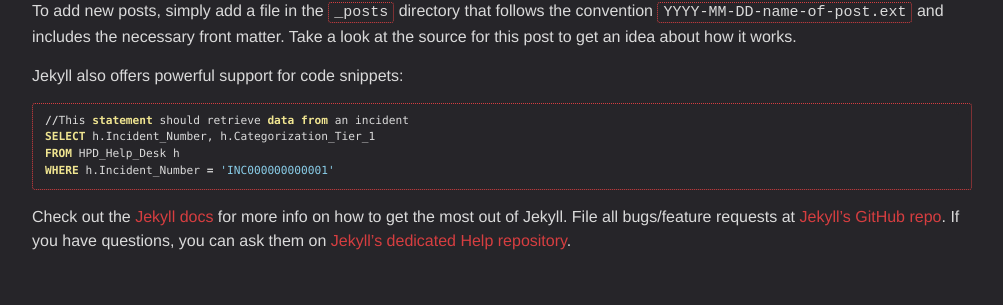
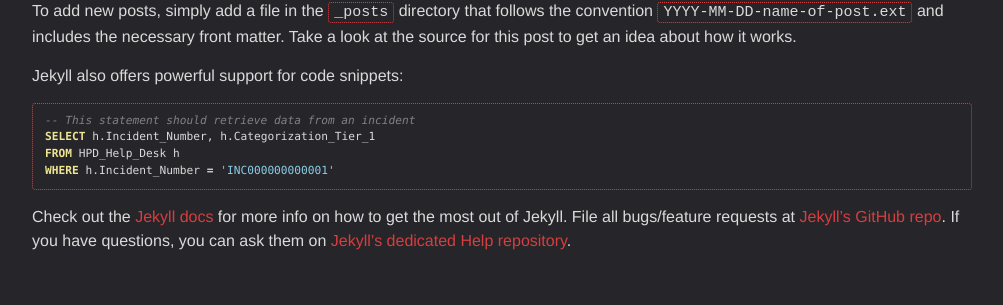
Before and after one commit to mentats/mentats.github.io, a Jekyll site: the page built from _posts/2015-02-06-This is just a test.markdown, in a window 1280 px wide. Shown: the part 285-590 px from the top of the page, without its empty margins (138-1141 px from the left). Built offline with Jekyll 4.4.1, drawn with Linux system fonts in a browser that asks for light colours.

Commit message:
Last one today
Stupid SQL edit.

```diff
--- a/_posts/2015-02-06-This is just a test.markdown
+++ b/_posts/2015-02-06-This is just a test.markdown
@@ -12,7 +12,7 @@
 Jekyll also offers powerful support for code snippets:
 
 {% highlight SQL %}
-//This statement should retrieve data from an incident
+-- This statement should retrieve data from an incident
 SELECT h.Incident_Number, h.Categorization_Tier_1
 FROM HPD_Help_Desk h
 WHERE h.Incident_Number = 'INC000000000001'
```
